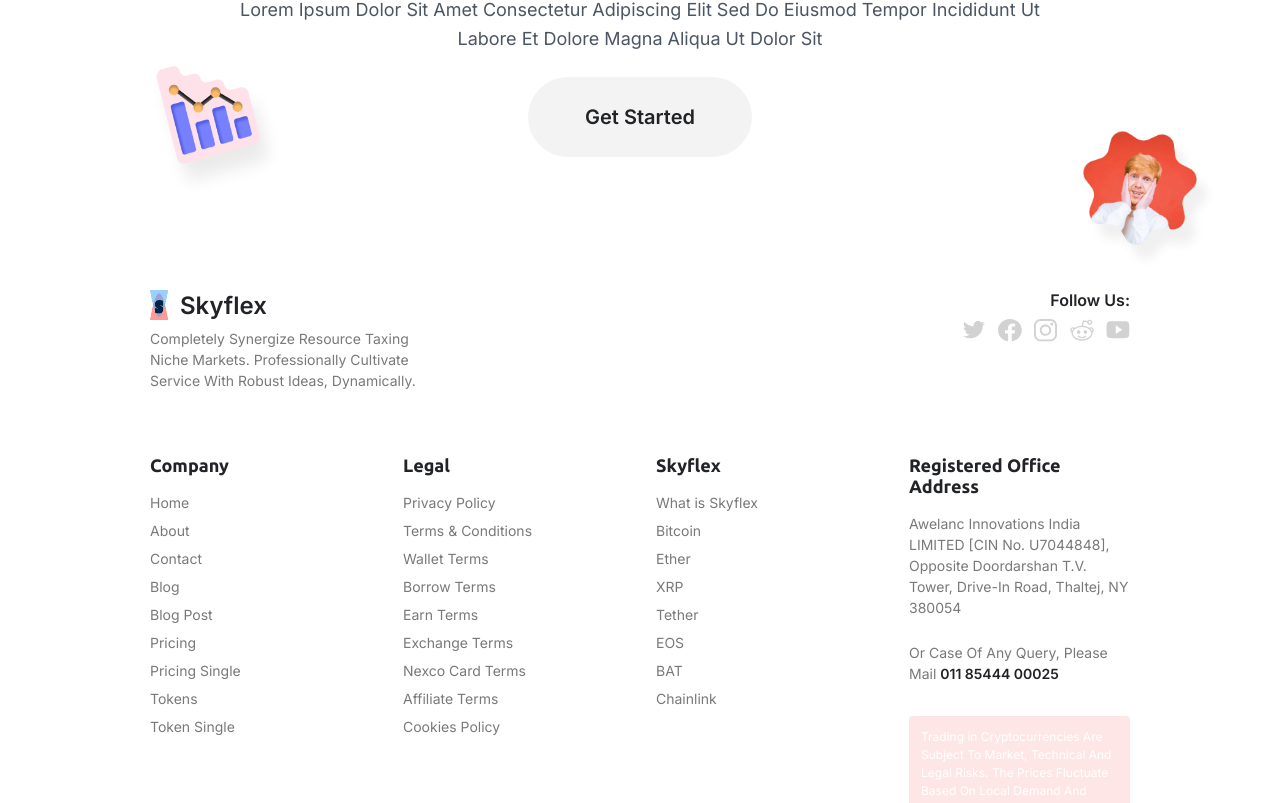
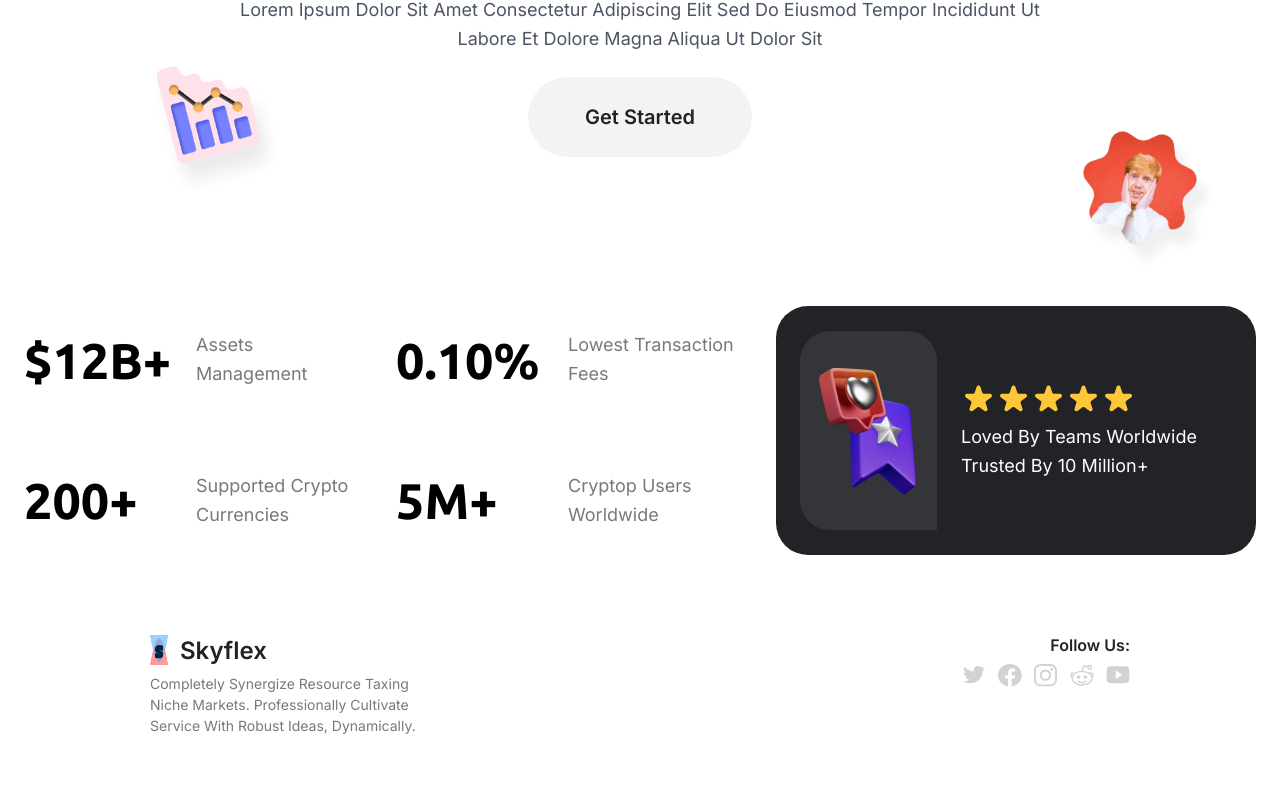
Before and after one commit to evgenijkadyrov/sandlesCrypto, a React (Vite) app: page / in a window 1280 px wide. Shown: the part 572-1375 px from the top of the page. Built offline with nearby package versions, Linux system fonts and the light colour scheme.

Commit message:
feat:add counter block;

```diff
--- /dev/null
+++ b/src/components/Counter/Item/index.tsx
@@ -0,0 +1,11 @@
+import styles from '@/components/Counter/styles.module.css';
+import { ItemType } from '@/components/Counter/types';
+
+export function CounterItem({ icon, text }: ItemType) {
+	return (
+		<div className={styles.item}>
+			<div className={styles.icon}>{icon}</div>
+			<div className={styles.text}>{text}</div>
+		</div>
+	);
+}
--- /dev/null
+++ b/src/components/Counter/config.ts
@@ -0,0 +1,10 @@
+import { CounterItem } from './types';
+
+export const COUNTER_ITEMS: CounterItem[] = [
+	{ value: '$12B+', label: 'Assets Management' },
+	{ value: '0.10%', label: 'Lowest Transaction Fees' },
+	{ value: '200+', label: 'Supported Crypto Currencies' },
+	{ value: '5M+', label: 'Cryptop Users Worldwide' },
+];
+
+export const RATE = 'Loved by teams worldwide Trusted by 10 Million+';
--- /dev/null
+++ b/src/components/Counter/index.tsx
@@ -0,0 +1,28 @@
+import { CounterItem } from '@/components/Counter/Item';
+
+import { COUNTER_ITEMS, RATE } from './config';
+
+import styles from './styles.module.css';
+
+export function Counter() {
+	return (
+		<section className={styles.counter}>
+			<div className={styles.container}>
+				{COUNTER_ITEMS.map((item, i) => {
+					return <CounterItem key={i} icon={item.value} text={item.label} />;
+				})}
+			</div>
+			<div className={styles.ratingContainer}>
+				<img src={'/icons/counter-flag.png'} alt="rating" />
+				<div className={styles.description}>
+					<div className={styles.starsContainer}>
+						{[...Array(5)].map((_, i) => (
+							<img key={i} src={'/icons/star.png'} alt="stars" />
+						))}
+					</div>
+					<div className={styles.descriptionText}>{RATE}</div>
+				</div>
+			</div>
+		</section>
+	);
+}
--- /dev/null
+++ b/src/components/Counter/styles.module.css
@@ -0,0 +1,87 @@
+.counter {
+	background-color: var(--color-white);
+	padding: 48px 0;
+	display: flex;
+}
+
+.container {
+	display: flex;
+	gap: 32px;
+	flex: 1;
+	margin: 0 auto;
+	width: 772px;
+	flex-wrap: wrap;
+}
+
+.starsContainer img {
+	padding: 4px;
+}
+
+.ratingContainer {
+	width: 480px;
+	height: 249px;
+	background: var(--color-gray-rating);
+	border-radius: 32px;
+	padding: 24px;
+	display: flex;
+	align-items: center;
+}
+
+.description {
+	width: 272px;
+	height: 100px;
+	display: flex;
+	flex-direction: column;
+	justify-content: space-between;
+	margin-left: 24px;
+}
+
+.descriptionText {
+	font-weight: 400;
+	font-size: 18px;
+	line-height: 160%;
+	letter-spacing: 0;
+	text-transform: capitalize;
+	color: var(--color-white);
+}
+
+.item {
+	display: flex;
+	max-width: 340px;
+	align-items: center;
+	text-align: left;
+}
+
+.icon {
+	font-family: Ubuntu;
+	font-weight: 700;
+	font-size: 50px;
+	line-height: 130%;
+	letter-spacing: 0;
+	text-align: left;
+	min-width: 148px;
+	margin-right: 24px;
+	text-transform: capitalize;
+}
+
+.text {
+	color: var(--color-gray);
+	font-weight: 400;
+	font-size: 18px;
+	line-height: 160%;
+	letter-spacing: 0;
+	text-transform: capitalize;
+	min-width: 164px;
+}
+
+.socialValue {
+	font-size: 16px;
+	font-weight: 600;
+	color: var(--color-gray);
+}
+
+.socialLabel {
+	font-size: 16px;
+	font-weight: 600;
+	color: var(--color-blue);
+}
--- /dev/null
+++ b/src/components/Counter/types.ts
@@ -0,0 +1,10 @@
+export type CounterItem = {
+	value: string;
+	label: string;
+	hasIcon?: boolean;
+};
+
+export type ItemType = {
+	icon: string;
+	text: string;
+};
--- a/src/pages/Home/index.tsx
+++ b/src/pages/Home/index.tsx
@@ -1,3 +1,4 @@
+import { Counter } from '@/components/Counter';
 import { Footer } from '@/components/Footer';
 import { Header } from '@/components/Header';
 import { HeroSection } from '@/components/HeroSection';
@@ -14,6 +15,7 @@ With Crypto"
 				buttonText="Get Started"
 				onButtonClick={() => {}}
 			/>
+			<Counter />
 			<Footer />
 		</Layout>
 	);
--- a/src/styles/global.css
+++ b/src/styles/global.css
@@ -12,6 +12,7 @@
 	--color-gray: #797979;
 	--color-grayLight: #4b5563;
 	--color-gray-background: #f3f3f3;
+	--color-gray-rating: #212326;
 }
 
 .adaptiveNormalizedContainer {
```
Also changed, not shown: public/icons/counter-flag.png (added), public/icons/star.png (added).
